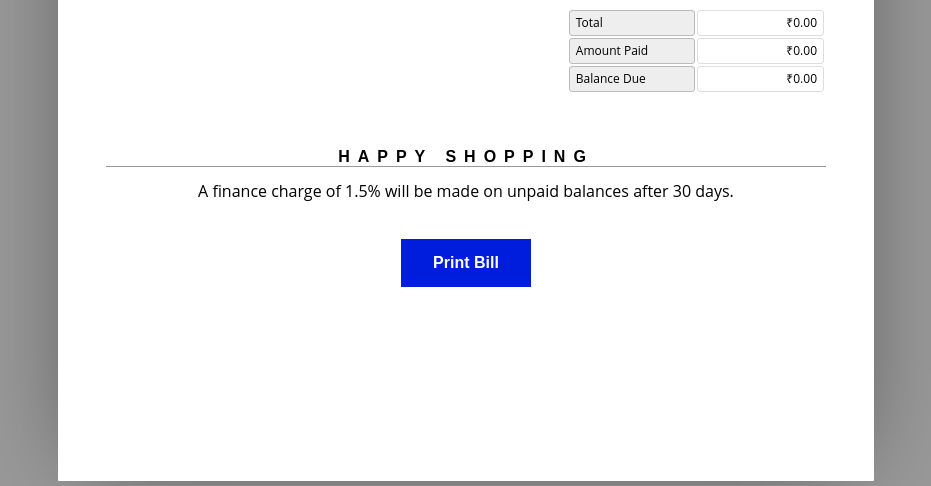
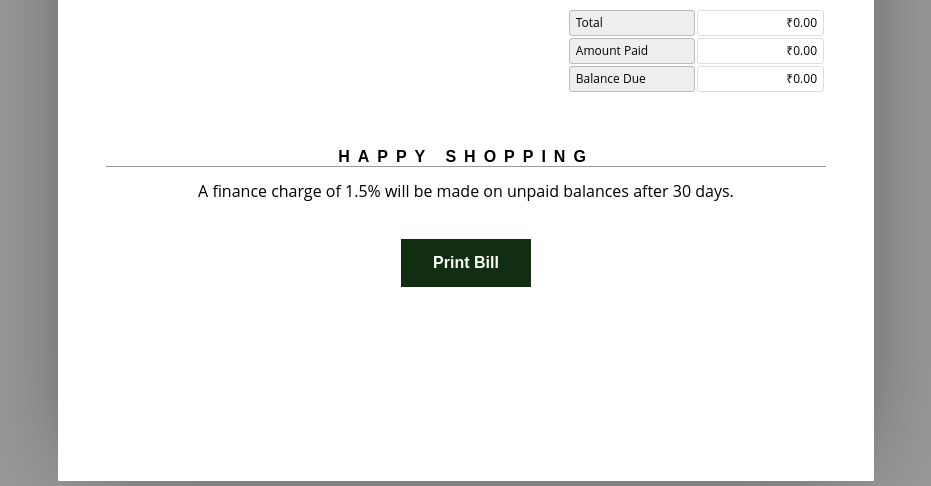
Before and after one commit to AJAY1684/DBMS-Project, a PHP site: page /ProductBilling.html in a window 1280 px wide. Shown: the part 623-1109 px from the top of the page, without its empty margins (174-1105 px from the left). Run offline with PHP 8.4, Linux system fonts and the light colour scheme.

Commit message:
Update ProductBilling.CSS

```diff
--- a/ProductBilling.CSS
+++ b/ProductBilling.CSS
@@ -144,7 +144,7 @@ tr:hover .cut { opacity: 1; }
 
 
 .button {
-  background-color: rgb(0, 28, 220);
+  background-color: rgb(17, 46, 19);
   border: none;
   color: white;
   padding: 15px 32px;
```
